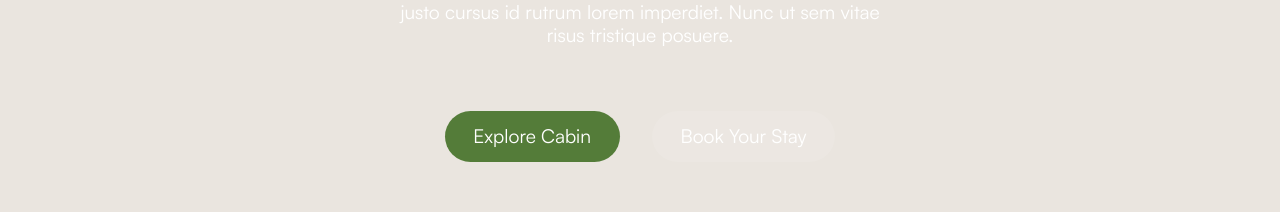
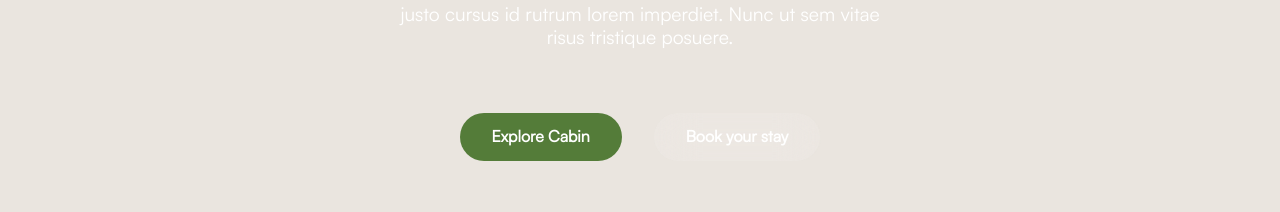
Before and after one commit to AndreiManea/Feriland, a React (Vite) app in the folder client/: page / in a window 1280 px wide. Shown: the part 2915-3127 px from the top of the page. Built offline with nearby package versions, Linux system fonts and the light colour scheme; a web font is replaced by a local one.

Commit message:
Initial solution for FER-42

```diff
--- a/client/src/components/HomePage/ExploreSection/ExploreSection.tsx
+++ b/client/src/components/HomePage/ExploreSection/ExploreSection.tsx
@@ -7,10 +7,12 @@ import {
   Heading,
   Text,
   Link,
+  Button,
 } from '@chakra-ui/react';
 import { useNavigate } from 'react-router-dom';
 import customTheme from '../../../utils/styles/theme';
 import { interpolateColor } from '../../../utils/helperFunctions.utils';
+import HoverButtonWrapper from '../../HoverButtonWrapper/HoverButtonWrapper';
 
 const ExploreSection: React.FC = () => {
   const [scrollPosition, setScrollPosition] = useState(0);
@@ -157,34 +159,31 @@ const ExploreSection: React.FC = () => {
               justifyContent="center"
               gap="2rem"
             >
-              <Link
-                href="/master-villa"
-                target="_blank"
-                onClick={navigateToMasterVilla}
-                borderRadius="10rem"
-                justifyContent="center"
-                alignItems="center"
-                padding="0.7rem 1.8rem"
-                textDecoration="none"
-                backgroundColor={customTheme.colors.primary[500]}
-              >
-                <Text color="white" mb="0">
+              <HoverButtonWrapper>
+                <Button
+                  backgroundColor="#547c39"
+                  _hover={{ backgroundColor: '#547c39' }}
+                  color={'white'}
+                  p="1.5rem 2rem"
+                  borderRadius="10rem"
+                  cursor="pointer"
+                >
                   Explore Cabin
-                </Text>
-              </Link>
-              <Link
-                href="#"
-                backgroundColor="rgba(255, 255, 255, .1)"
-                borderRadius="10rem"
-                justifyContent="center"
-                alignItems="center"
-                padding="0.7rem 1.8rem"
-                textDecoration="none"
-              >
-                <Text color="white" mb="0">
-                  Book Your Stay
-                </Text>
-              </Link>
+                </Button>
+              </HoverButtonWrapper>
+              <HoverButtonWrapper>
+                <Button
+                  backgroundColor="#ffffff1a"
+                  _hover={{ backgroundColor: '#ffffff1a' }}
+                  color={'white'}
+                  p="1.5rem 2rem"
+                  borderRadius="10rem"
+                  cursor="pointer"
+                  backdropFilter="blur(20px)"
+                >
+                  Book your stay
+                </Button>
+              </HoverButtonWrapper>
             </HStack>
           </VStack>
         </VStack>
```
